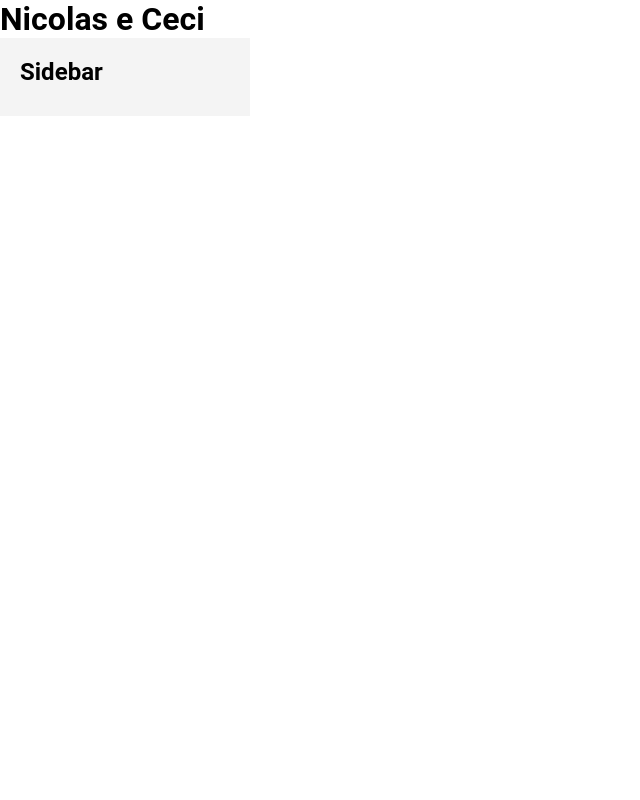
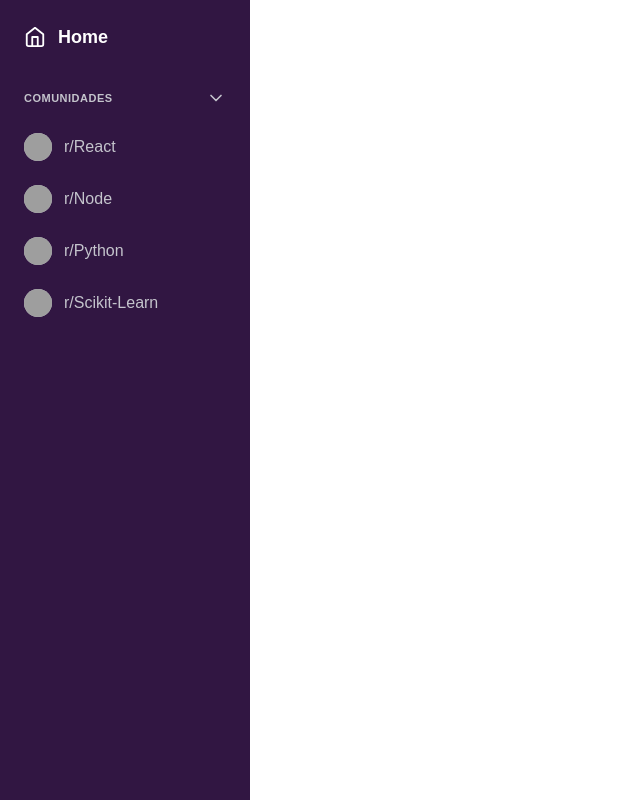
Before and after one commit to nicolasreisdev/CTable, a React (Vite) app in the folder frontend/: page / in a window 1280 px wide. Shown: the whole page, without its empty margins (0-640 px from the left). Built offline with nearby package versions, Linux system fonts and the light colour scheme; grey boxes are pictures that could not be loaded.

Commit message:
implementacao da sidebar

```diff
--- a/frontend/src/components/Sidebar/index.tsx
+++ b/frontend/src/components/Sidebar/index.tsx
@@ -1,14 +1,67 @@
-import { SidebarContainer, SidebarItem, SidebarTitle } from "./styles";
+import React, { useState } from 'react';
+import { FiHome, FiChevronDown } from 'react-icons/fi';
 
+import * as S from './styles';
 
-export function Sidebar() {
+// --- Tipagem dos Dados ---
+interface Community {
+    id: string;
+    name: string;
+    iconUrl: string;
+}
+
+// --- DADOS MOCKADOS ---
+const mockCommunities: Community[] = [
+    { id: 'react', name: 'r/React', iconUrl: 'https://styles.redditmedia.com/t5_2zldd/styles/communityIcon_fbblpo38o0x11.png' },
+    { id: 'node', name: 'r/Node', iconUrl: 'https://styles.redditmedia.com/t5_2qgct/styles/communityIcon_i4e0vjze1w2y1.png' },
+    { id: 'python', name: 'r/Python', iconUrl: 'https://styles.redditmedia.com/t5_2qh0y/styles/communityIcon_h9b7f16n1af31.png' },
+    { id: 'scikit', name: 'r/Scikit-Learn', iconUrl: 'https://styles.redditmedia.com/t5_2tby0/styles/communityIcon_d8j4iz4o9k731.png' },
+];
+// ----------------------
+
+export default function Sidebar() {
+    // Estado para controlar se a lista de comunidades está visível
+    const [isCommunitiesOpen, setIsCommunitiesOpen] = useState(true);
+
+    const toggleCommunities = () => {
+        setIsCommunitiesOpen(!isCommunitiesOpen);
+    };
+
     return (
-        <SidebarContainer>
-            <SidebarTitle>Sidebar</SidebarTitle>
-            {/* {data.array.forEach(element => {
-                <SidebarItem>element</SidebarItem>
-            });} */}
+        <S.SidebarContainer>
+            <S.SidebarNav>
 
-        </SidebarContainer>
-    )
+                {/* 1. Link para Home - Feed inicial*/}
+                <S.HomeLink to="/">
+                    <FiHome size={22} />
+                    <span>Home</span>
+                </S.HomeLink>
+
+                {/* 2. Cabeçalho das Comunidades (clicável) */}
+                <S.CommunitiesHeader onClick={toggleCommunities} isOpen={isCommunitiesOpen}>
+                    <span>COMUNIDADES</span>
+                    <FiChevronDown size={20} />
+                </S.CommunitiesHeader>
+
+                {/* 3. Lista de Comunidades (mockado - fazer programaticamente) */}
+                {isCommunitiesOpen && (
+                    <S.CommunitiesList>
+                        {mockCommunities.map((community) => (
+                            <S.CommunityLink
+                                to={`/r/${community.id}`}
+                                key={community.id}
+                            >
+                                <S.CommunityIcon
+                                    src={community.iconUrl}
+                                    alt={`${community.name} icon`}
+                                />
+                                <span>{community.name}</span>
+                            </S.CommunityLink>
+                        ))}
+                    </S.CommunitiesList>
+                )}
+
+            </S.SidebarNav>
+        </S.SidebarContainer>
+    );
 }
--- a/frontend/src/components/Sidebar/styles.ts
+++ b/frontend/src/components/Sidebar/styles.ts
@@ -1,24 +1,102 @@
-import styled from "styled-components";
+import styled from 'styled-components';
+import { Link } from 'react-router-dom';
 
+// Container principal da Sidebar
 export const SidebarContainer = styled.aside`
-  width: 250px;
-  background-color: #f4f4f4;
-  padding: 20px;
+    width: 250px;
+    height: 100vh;
+    position: fixed;
+    top: 0;
+    left: 0;
+    background-color: ${props => props.theme.sidebar};
+    color: ${props => props.theme.white};
+    padding: 16px;
+    box-sizing: border-box;
+    font-family: Arial, Helvetica, sans-serif;
+    overflow-y: auto;
 `;
 
-export const SidebarTitle = styled.h2`
-  font-size: 1.5em;
-  margin-bottom: 10px;
+export const SidebarNav = styled.nav`
+    display: flex;
+    flex-direction: column;
 `;
 
-export const SidebarItem = styled.div`
-    margin: 10px 0;
-    font-size: 1.2em;
-    cursor: pointer;
+// Um componente de Link estilizado
+const BaseLink = styled(Link)`
+    display: flex;
+    align-items: center;
+    text-decoration: none;
+    color: ${props => props.theme['gray-300']};
+    padding: 10px 8px;
+    margin-bottom: 4px;
+    border-radius: 6px;
+    transition: background-color 0.2s ease-in-out;
 
     &:hover {
-        color: #007BFF;
+        background-color: ${props => props.theme['hover-button']};
+        color: ${props => props.theme.white};
+    }
+
+    svg {
+        margin-right: 12px;
     }
 `;
 
-export default SidebarContainer;
+// Link "Home"
+export const HomeLink = styled(BaseLink)`
+    font-size: 18px;
+    font-weight: 700;
+    color: ${props => props.theme.white};
+    margin-bottom: 20px;
+`;
+
+// Propriedades que o cabeçalho de comunidades aceita
+interface CommunitiesHeaderProps {
+    isOpen: boolean;
+}
+
+// Cabeçalho "COMUNIDADES" clicável
+export const CommunitiesHeader = styled.div<CommunitiesHeaderProps>`
+    display: flex;
+    justify-content: space-between;
+    align-items: center;
+    cursor: pointer;
+    padding: 10px 8px;
+    font-size: 11px;
+    font-weight: 700;
+    color: ${props => props.theme['gray-300']};
+    letter-spacing: 0.5px;
+    margin-bottom: 5px;
+
+    &:hover {
+        color: ${props => props.theme.white};
+    }
+
+    /* O ícone de seta */
+    svg {
+        transition: transform 0.2s ease-in-out;
+        /* Gira o ícone com base na prop 'isOpen' */
+        transform: ${(props) => (props.isOpen ? 'rotate(0deg)' : 'rotate(-90deg)')};
+    }
+`;
+
+// Lista que agrupa os links das comunidades
+export const CommunitiesList = styled.div`
+    display: flex;
+    flex-direction: column;
+`;
+
+// Link individual de cada comunidade
+export const CommunityLink = styled(BaseLink)`
+    /* Estilos específicos podem ser adicionados aqui se necessário */
+`;
+
+// Icone circular de cada comunidade
+export const CommunityIcon = styled.img`
+    width: 28px;
+    height: 28px;
+    border-radius: 50%;
+    margin-right: 12px;
+    object-fit: cover;
+    background-color: ${props => props.theme['gray-300']};
+`;
--- a/frontend/src/pages/Feed/index.tsx
+++ b/frontend/src/pages/Feed/index.tsx
@@ -1,9 +1,8 @@
-import { Sidebar } from "../../components/Sidebar"
+import Sidebar from "../../components/Sidebar"
 
 export function Feed() {
   return (
     <>
-      <h1>Nicolas e Ceci</h1>
       <Sidebar/>
     </>
   )
--- a/frontend/src/pages/Teste/index.tsx
+++ b/frontend/src/pages/Teste/index.tsx
@@ -1,8 +1,13 @@
+import Sidebar from "../../components/Sidebar"
+
 export function Teste() {
     return (
+
         <div>
+            <Sidebar/>
             <h1>Teste Page</h1>
             <p>This is a test page.</p>
+
         </div>
     )
 }
--- a/frontend/src/styles/themes/default.ts
+++ b/frontend/src/styles/themes/default.ts
@@ -19,4 +19,12 @@ export const defaultTheme = {
   'red-700': '#7A1921',
 
   'yellow-500': '#FBA94C',
+
+  'sidebar': '#311642',
+  'button': '#83219C',
+  'placeholder': '#816587',
+  'background': '#DFBAF7',
+  'keyword': '#BF42DB',
+  'hover-button': '#5f275f'
+
 }
```
Also changed, not shown: package.json (+6 -1 lines), 1 other file (tests, documents, lock files or other folders).
